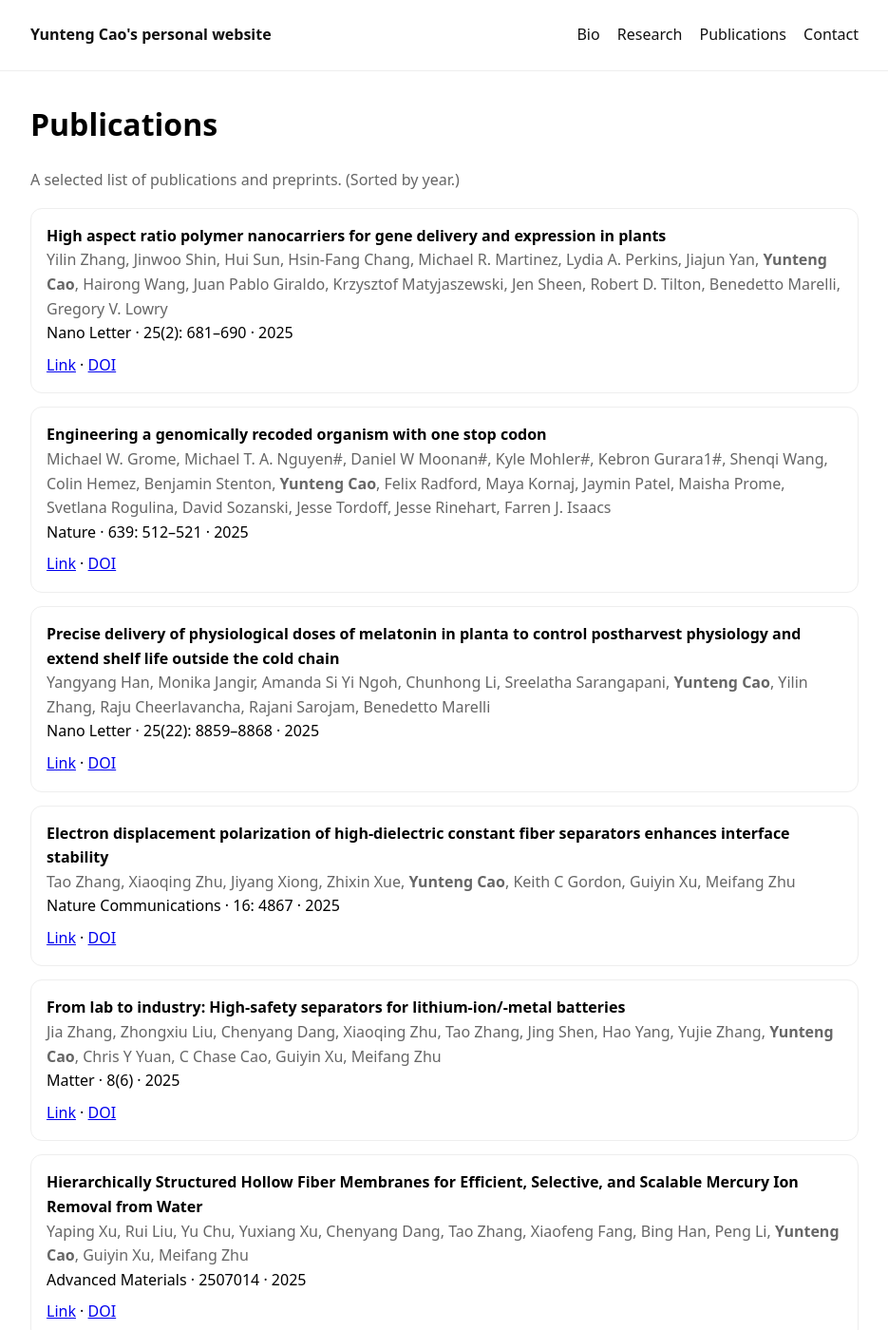
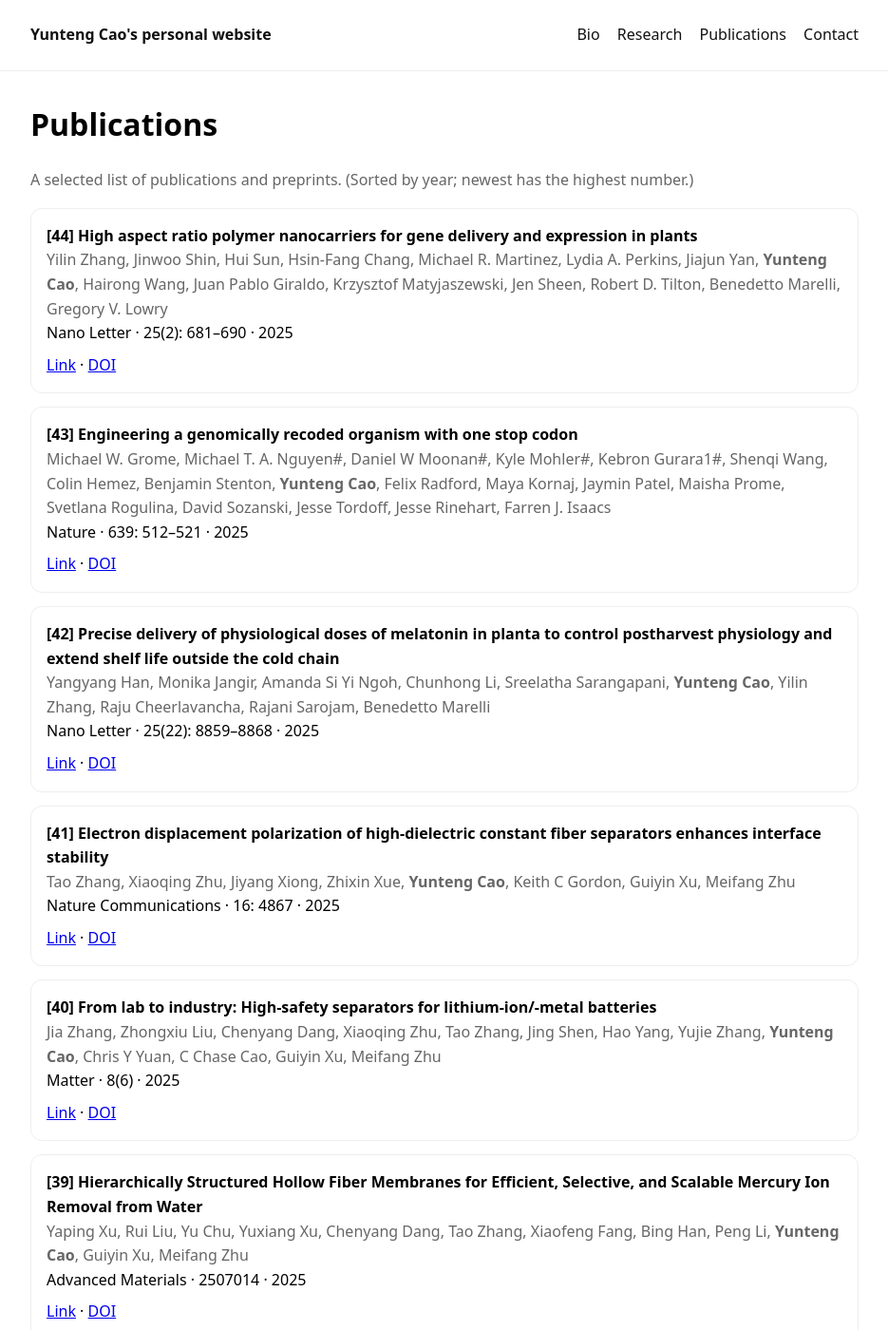
Before and after one commit to Yunteng-Cao/yunteng-cao.github.io, a Jekyll site: the page built from publications/index.md, in a window 1280 px wide and 1400 px high. Shown: the whole window at 95% size, without its empty margins (172-1107 px from the left). Built offline with Jekyll 4.4.1, drawn with Linux system fonts in a browser that asks for light colours; some of the changed text lies outside the part shown.

Commit message:
Update index.md

```diff
--- a/publications/index.md
+++ b/publications/index.md
@@ -4,19 +4,22 @@ title: Publications
 ---
 
 {% assign pubs = site.data.publications | sort: "year" | reverse %}
+{% assign n_total = pubs | size %}
 
 <p class="muted">
-A selected list of publications and preprints. (Sorted by year.)
+A selected list of publications and preprints. (Sorted by year; newest has the highest number.)
 </p>
 
 {% for p in pubs %}
+{% assign num = n_total | minus: forloop.index0 %}
+
 {% assign authors_bold = p.authors
+  | replace: "Yunteng Cao#", "<strong>Yunteng Cao</strong>#"
   | replace: "Yunteng Cao", "<strong>Yunteng Cao</strong>"
-  | replace: "Yunteng Cao#", "<strong>Yunteng Cao</strong>#"
 %}
 
 <div class="card">
-  <div><strong>{{ p.title }}</strong></div>
+  <div><strong>[{{ num }}]</strong> <strong>{{ p.title }}</strong></div>
 
   {% if p.authors %}
   <div class="muted">{{ authors_bold }}</div>
```
